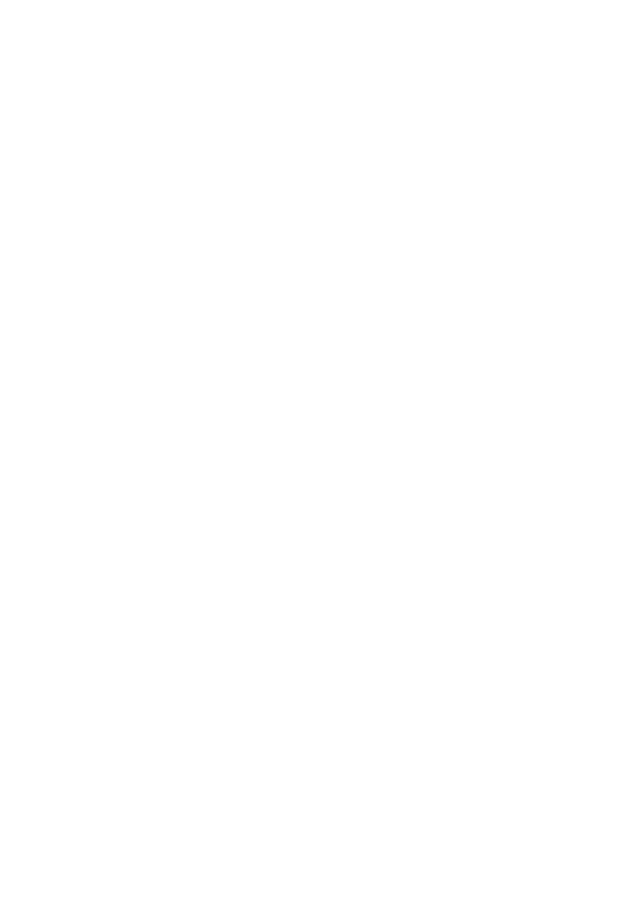
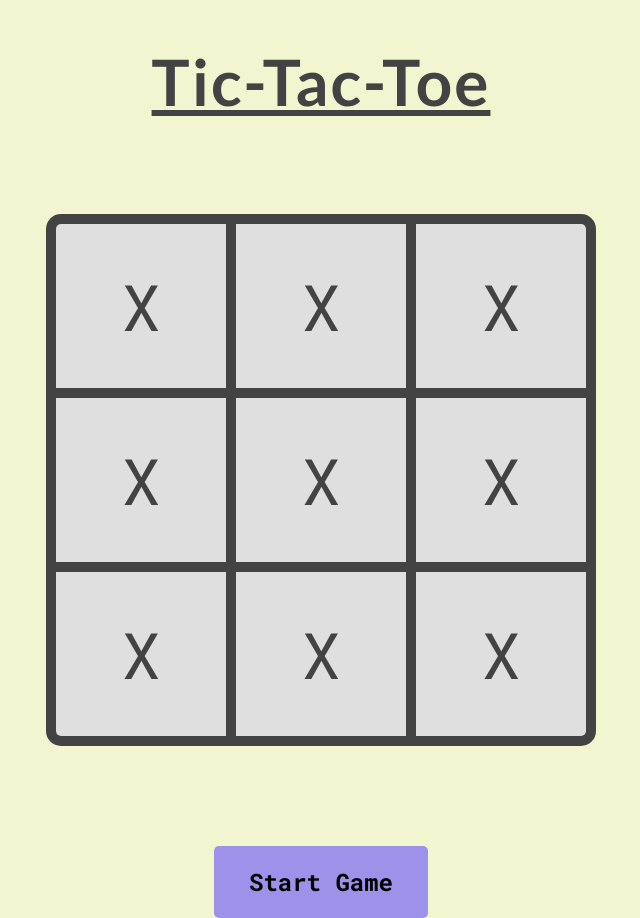
Before and after one commit to MikeGongolidis/GameOnboard, a plain HTML site: page GamePage/index.html in a window 1280 px wide. Shown: the whole page, without its empty margins (319-959 px from the left). Before the commit the page ends 800 px from the top, so only its background shows below. Drawn offline with Linux system fonts and the light colour scheme.

Commit message:
additions to GamePage

```diff
--- a/GamePage/index.html
+++ b/GamePage/index.html
@@ -4,7 +4,29 @@
     <meta charset="UTF-8" />
     <meta http-equiv="X-UA-Compatible" content="IE=edge" />
     <meta name="viewport" content="width=device-width, initial-scale=1.0" />
+    <link rel="preconnect" href="https://fonts.googleapis.com" />
+    <link rel="preconnect" href="https://fonts.gstatic.com" crossorigin />
+    <link
+      href="https://fonts.googleapis.com/css2?family=Roboto+Mono:wght@300;400;500;700&family=Lato:wght@300;400;700&display=swap"
+      rel="stylesheet"
+    />
+    <!-- <link href="https://css.gg/games.css" rel="stylesheet" /> -->
+    <link rel="stylesheet" href="style.css" />
     <title>GamePage</title>
   </head>
-  <body></body>
+  <body>
+    <h1 class="game-title">Tic-Tac-Toe</h1>
+    <div class="game-board">
+      <div class="cell" id="1"><span class="cell-inner">X</span></div>
+      <div class="cell" id="2"><span class="cell-inner">X</span></div>
+      <div class="cell" id="3"><span class="cell-inner">X</span></div>
+      <div class="cell" id="4"><span class="cell-inner">X</span></div>
+      <div class="cell" id="5"><span class="cell-inner">X</span></div>
+      <div class="cell" id="6"><span class="cell-inner">X</span></div>
+      <div class="cell" id="7"><span class="cell-inner">X</span></div>
+      <div class="cell" id="8"><span class="cell-inner">X</span></div>
+      <div class="cell" id="9"><span class="cell-inner">X</span></div>
+    </div>
+    <div class="btn"><button class="start-game">Start Game</button></div>
+  </body>
 </html>
--- a/GamePage/style.css
+++ b/GamePage/style.css
@@ -4,6 +4,8 @@
   --container-color: #c0a9b0;
   --button-letter-color: #fff;
   --hover-color: #7160dee6;
+  --button-color: #9d91e9;
+  --button-color-hover: #583eff;
   --text-color: #434343;
   --font-sm: 300;
   --font-md: 400;
@@ -33,3 +35,71 @@ body {
   box-sizing: border-box;
 }
 /* **************************** */
+
+.game-title {
+  font-family: "Lato", sans-serif;
+  letter-spacing: 2px;
+  display: flex;
+  font-weight: var(--font-xlg);
+  font-size: 6.4rem;
+  color: var(--text-color);
+  text-decoration: underline;
+  padding-top: 5rem;
+  align-items: center;
+  justify-content: center;
+}
+
+.game-board {
+  display: grid;
+  gap: 1rem;
+  grid-template-columns: repeat(3, 1fr);
+  margin: 0 auto;
+  margin-top: 10rem;
+  max-width: 55rem;
+  background-color: #434343;
+  border-radius: 1.5rem;
+  border: 1rem solid #434343;
+  overflow: hidden;
+}
+
+.game-board > div {
+  padding: 5rem;
+  background-color: #dfdfdf;
+}
+
+.btn {
+  display: flex;
+  justify-content: center;
+  align-items: center;
+  margin-top: 10rem;
+}
+
+.start-game {
+  padding: 2rem 3.5rem;
+  border: none;
+  background-color: var(--button-color);
+  font-size: 2.4rem;
+  font-family: "Roboto Mono", monospace;
+  border-radius: 5px;
+  cursor: pointer;
+  transition: all 0.3s;
+  font-weight: 700;
+}
+
+.start-game:hover {
+  background-color: var(--button-color-hover);
+  box-shadow: 2px 5px 3px 1px rgba(116, 116, 116, 0.717);
+  font-size: 2.6rem;
+}
+
+.cell {
+  display: flex;
+  align-items: center;
+  justify-content: center;
+}
+
+.cell-inner {
+  font-size: 6.4rem;
+  text-align: center;
+  font-family: 700;
+}
```
